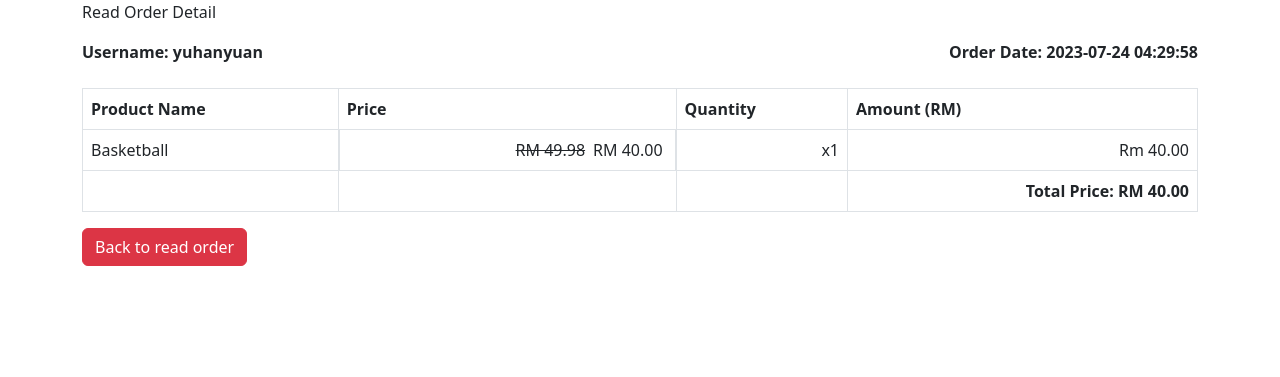
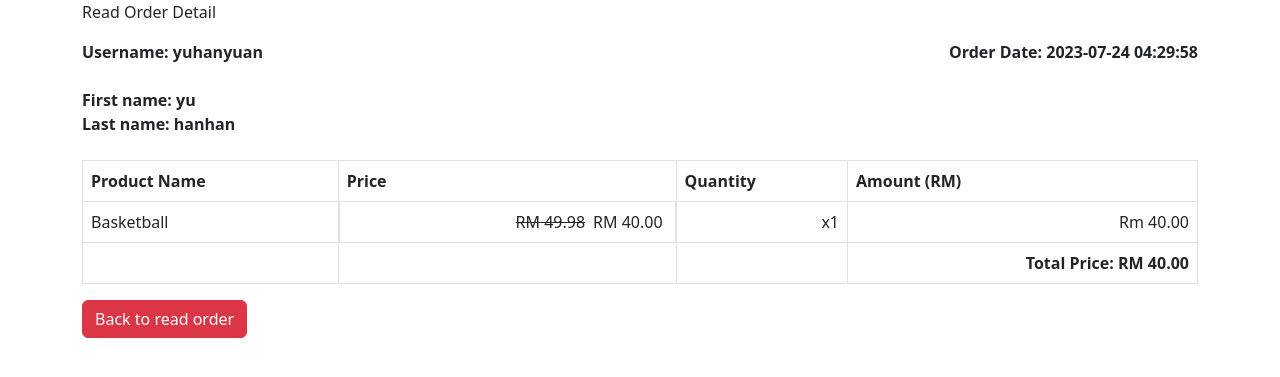
Before and after one commit to YuHanYuan0802/web-application-development, a PHP site: page /order_detail_read.php?id=1 in a window 1280 px wide. Shown: the part 65-442 px from the top of the page. Run offline with PHP 8.4, Linux system fonts and the light colour scheme; a user stored in the database is signed in; data comes from the database, SQL or seed files in the repository.

Commit message:
added first name and last name

```diff
--- a/project/order_detail_read.php
+++ b/project/order_detail_read.php
@@ -37,7 +37,7 @@ include 'config/validate_login.php';
             $stmt->bindParam(":id", $id);
             $stmt->execute();
 
-            $cusquery = "SELECT customers.username, order_summary.order_date FROM order_summary INNER JOIN customers ON customers.user_id = order_summary.customer_id INNER JOIN order_detail ON order_detail.order_id = order_summary.order_id WHERE order_detail.order_id =:id";
+            $cusquery = "SELECT customers.username, customers.first_name, customers.last_name, order_summary.order_date FROM order_summary INNER JOIN customers ON customers.user_id = order_summary.customer_id INNER JOIN order_detail ON order_detail.order_id = order_summary.order_id WHERE order_detail.order_id =:id";
             $cusstmt = $con->prepare($cusquery);
             $cusstmt->bindParam(":id", $id);
             $cusstmt->execute();
@@ -50,6 +50,13 @@ include 'config/validate_login.php';
                 echo "<div>";
                 echo "<strong>Order Date: " . $order_date . "</strong>";
                 echo "</div>";
+                echo "</div>";
+                echo "<br>";
+                echo "<div>";
+                echo "<strong>First name: " . $first_name . "</strong>";
+                echo "</div>";
+                echo "<div>";
+                echo "<strong>Last name: " . $last_name . "</strong>";
                 echo "</div>";
                 echo "<br>";
             }
```
